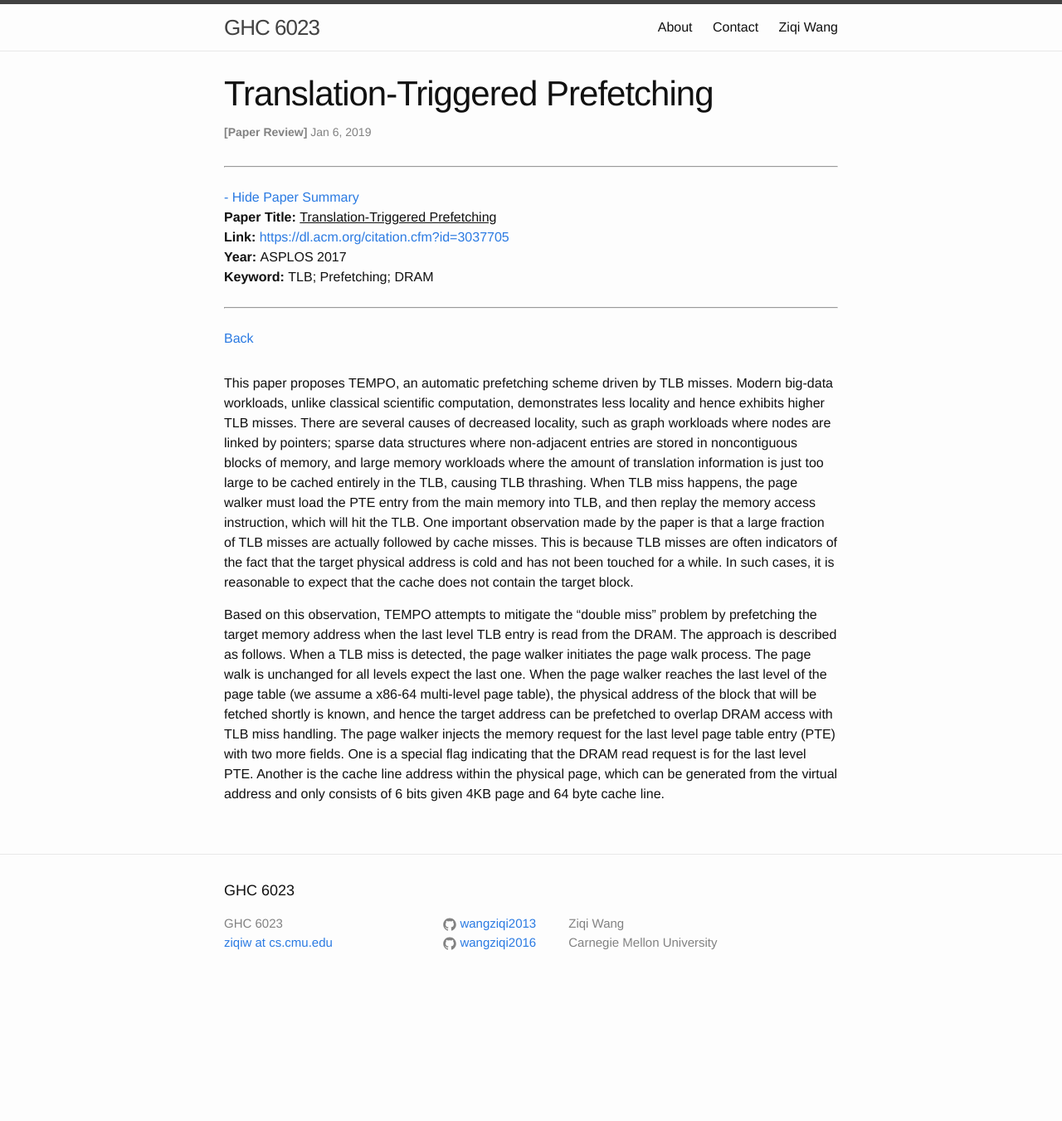
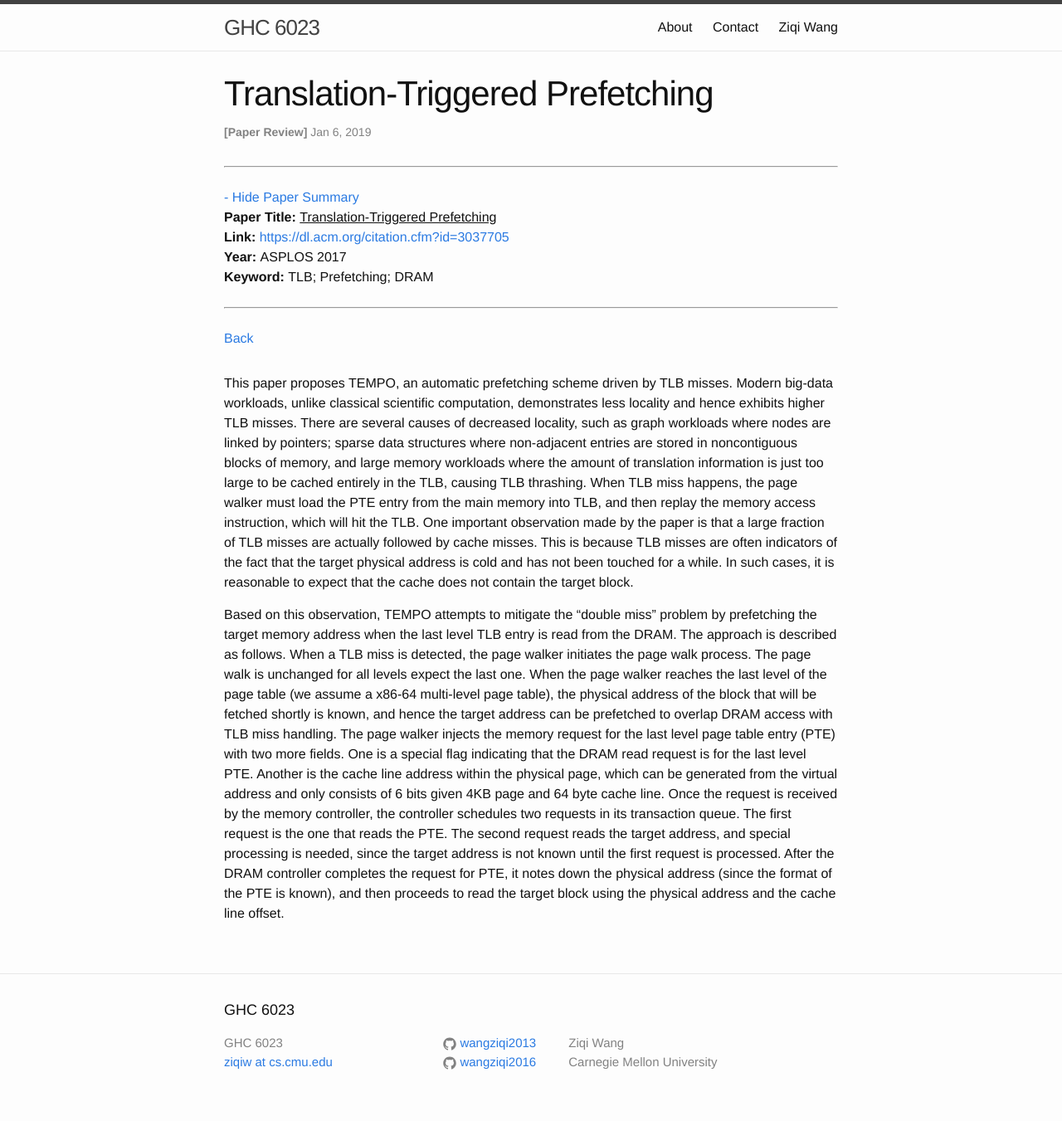
Before and after one commit to wangziqi2013/wangziqi2013.github.io, a Jekyll site: the page built from _posts/2019-01-05-translation-triggered-prefetching.markdown, in a window 1280 px wide. Shown: the whole page at 83% size. Built offline with Jekyll 4.4.1, drawn with Linux system fonts in a browser that asks for light colours; before the commit the page ends 1207 px from its top, so only the background shows below that.

Commit message:
Adding memory controller

```diff
--- a/_posts/2019-01-05-translation-triggered-prefetching.markdown
+++ b/_posts/2019-01-05-translation-triggered-prefetching.markdown
@@ -31,3 +31,8 @@ fetched shortly is known, and hence the target address can be prefetched to over
 The page walker injects the memory request for the last level page table entry (PTE) with two more fields. One is a special
 flag indicating that the DRAM read request is for the last level PTE. Another is the cache line address within the physical
 page, which can be generated from the virtual address and only consists of 6 bits given 4KB page and 64 byte cache line.
+Once the request is received by the memory controller, the controller schedules two requests in its transaction queue.
+The first request is the one that reads the PTE. The second request reads the target address, and special processing is needed,
+since the target address is not known until the first request is processed. After the DRAM controller completes the request for
+PTE, it notes down the physical address (since the format of the PTE is known), and then proceeds to read the target block
+using the physical address and the cache line offset.
```
